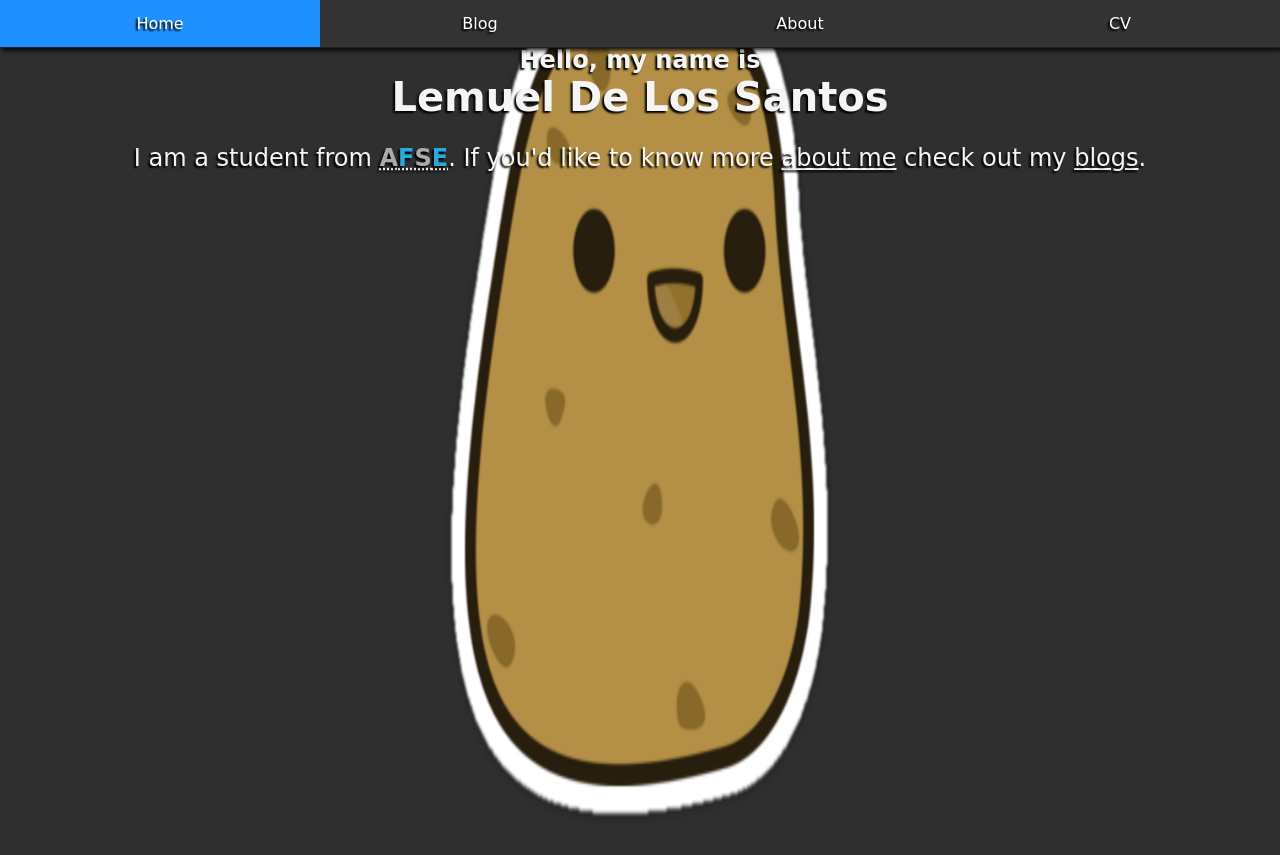
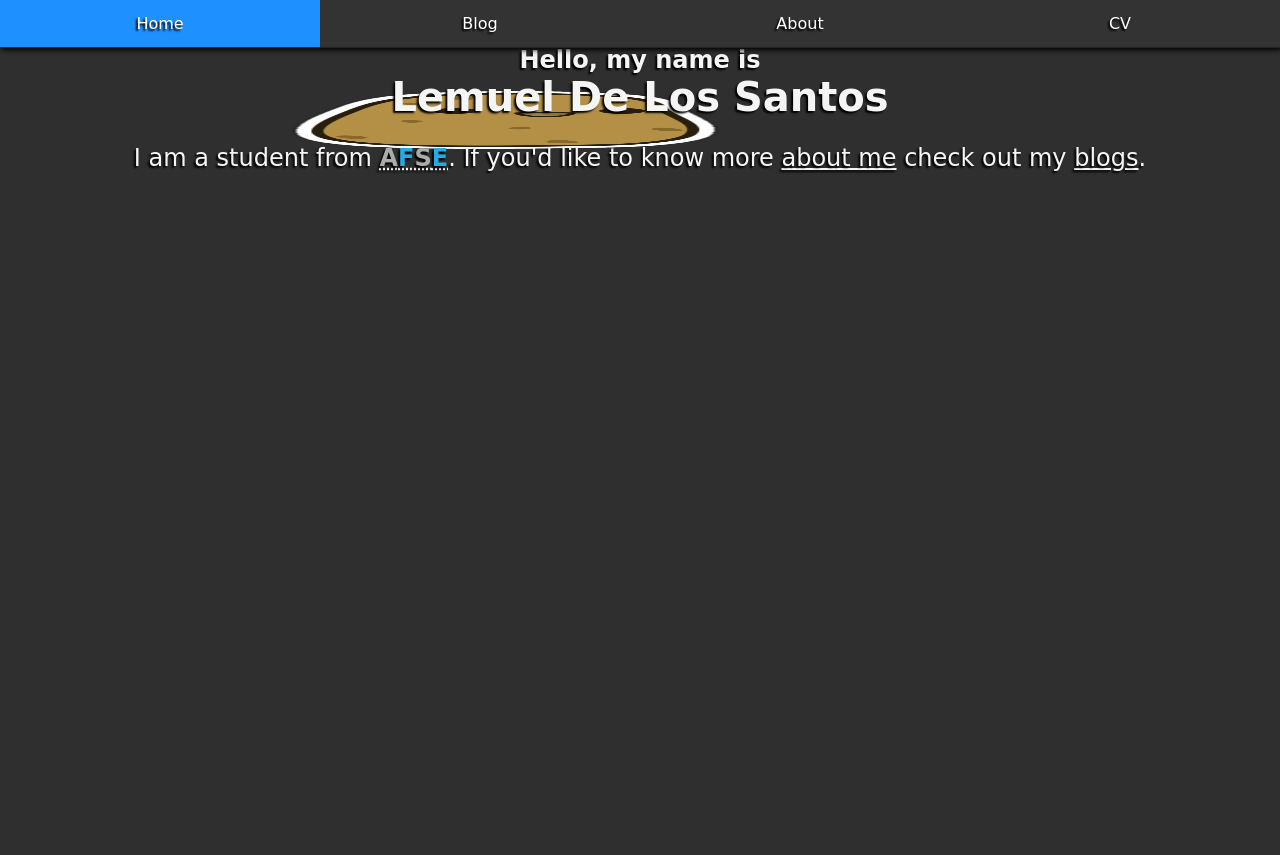
Before and after one commit to lemueldls/lemueld6200.github.io, a Jekyll site: the page built from index.html, in a window 1280 px wide. Shown: the top 855 px of the page. Built offline with Jekyll 4.4.1, drawn with Linux system fonts in a browser that asks for light colours.

Commit message:
Update main.css

```diff
--- a/css/main.css
+++ b/css/main.css
@@ -1,12 +1,16 @@
-@keyframes bounce {
-        0%   { transform: scale(1,1)      translateY(0); }
-        10%  { transform: scale(1.1,.9)   translateY(0); }
-        30%  { transform: scale(.9,1.1)   translateY(-100px); }
-        50%  { transform: scale(1.05,.95) translateY(0); }
-        57%  { transform: scale(1,1)      translateY(-7px); }
-        64%  { transform: scale(1,1)      translateY(0); }
-        100% { transform: scale(1,1)      translateY(0); }
-    }
+@-webkit-keyframes bounce {
+    from { left: 100px; bottom: 300px; height: 150px; }
+    10% { left: 150px; bottom: 0px; height: 50px; }
+    20% { left: 200px; bottom: 250px; height: 140px; }
+    30% { left: 250px; bottom: 0px; height: 60px; }
+    40% { left: 300px; bottom: 200px; height: 130px; }
+    50% { left: 350px; bottom: 0px; height: 70px; }
+    60% { left: 400px; bottom: 150px; height: 120px; }
+    70% { left: 450px; bottom: 0px; height: 80px; }
+    80% { left: 500px; bottom: 100px; height: 110px; }
+    90% { left: 550px; bottom: 0px; height: 90px; }
+    100% { left: 600px; bottom: 50px; height: 100px; }
+}
 * {
 	color:whitesmoke;
 	text-align:center;
```
